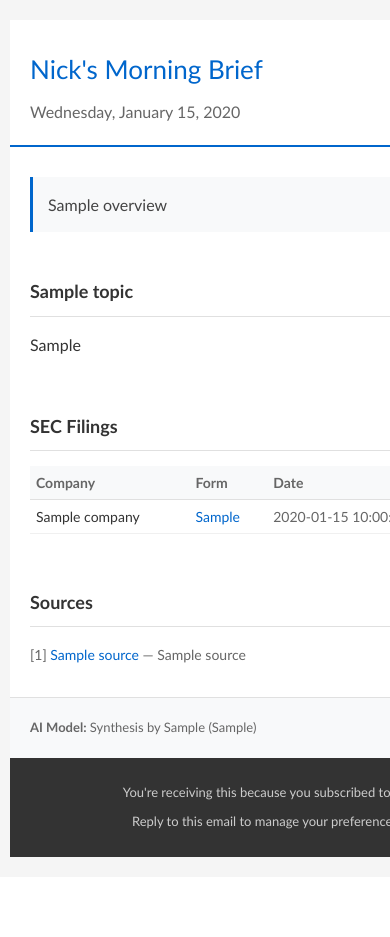
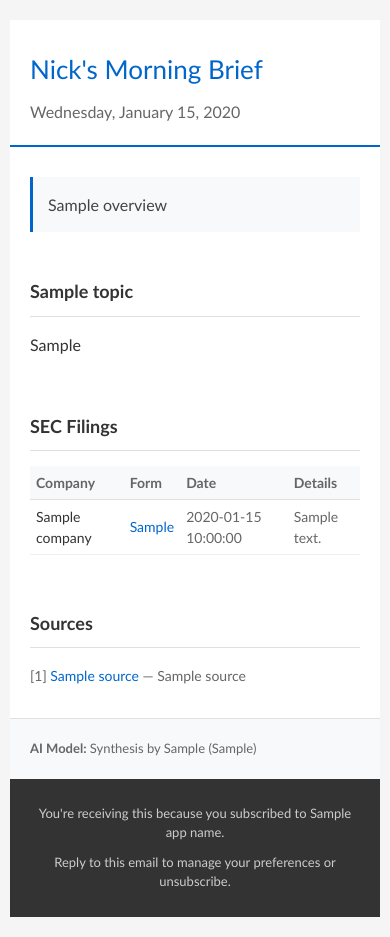
Before and after one commit to norangio/email-reports, a Python web app: template src/templates/brief_email.html in a window 390 px wide; the page is wider, and only the part inside the window is pictured. Before the commit the page ends 857 px from the top of that part, so only its background shows below. Run offline with Jinja, Linux system fonts and the light colour scheme; the template is opened without the code that fills it: most values are stand-ins (such as "Sample title", 1, 10 or a date in 2020).

Commit message:
fix: make email layout fluid for mobile rendering
Replace fixed width="600" on main container with width="100%" +
max-width: 600px so mobile clients render at screen width instead of
scaling down a 600px layout. Outlook desktop gets fixed width via
MSO conditional. This is what actually fixes mobile readability —
the previous font-size bumps had no visible effect because the entire
layout was being shrunk to fit.

[with assist from Claude Code]

```diff
--- a/src/templates/brief_email.html
+++ b/src/templates/brief_email.html
@@ -44,7 +44,8 @@
         <tr>
             <td align="center" style="padding: 20px 10px;">
                 <!-- Main Container -->
-                <table role="presentation" width="600" cellpadding="0" cellspacing="0" style="background-color: #ffffff; max-width: 600px;">
+                <!--[if mso]><table role="presentation" width="600" cellpadding="0" cellspacing="0" align="center"><tr><td><![endif]-->
+                <table role="presentation" width="100%" cellpadding="0" cellspacing="0" style="background-color: #ffffff; max-width: 600px; margin: 0 auto;">
 
                     <!-- Header -->
                     <tr>
@@ -152,6 +153,7 @@
                     </tr>
 
                 </table>
+                <!--[if mso]></td></tr></table><![endif]-->
             </td>
         </tr>
     </table>
--- a/src/templates/digest_email.html
+++ b/src/templates/digest_email.html
@@ -15,7 +15,8 @@
         <tr>
             <td align="center" style="padding: 20px 10px;">
                 <!-- Main Container -->
-                <table role="presentation" width="600" cellpadding="0" cellspacing="0" style="background-color: #ffffff; max-width: 600px;">
+                <!--[if mso]><table role="presentation" width="600" cellpadding="0" cellspacing="0" align="center"><tr><td><![endif]-->
+                <table role="presentation" width="100%" cellpadding="0" cellspacing="0" style="background-color: #ffffff; max-width: 600px; margin: 0 auto;">
 
                     <!-- Header -->
                     <tr>
@@ -117,6 +118,7 @@
                     </tr>
 
                 </table>
+                <!--[if mso]></td></tr></table><![endif]-->
             </td>
         </tr>
     </table>
--- a/src/templates/welcome_email.html
+++ b/src/templates/welcome_email.html
@@ -9,7 +9,8 @@
     <table role="presentation" width="100%" cellpadding="0" cellspacing="0" style="background-color: #f5f5f5;">
         <tr>
             <td align="center" style="padding: 20px 10px;">
-                <table role="presentation" width="600" cellpadding="0" cellspacing="0" style="background-color: #ffffff; max-width: 600px;">
+                <!--[if mso]><table role="presentation" width="600" cellpadding="0" cellspacing="0" align="center"><tr><td><![endif]-->
+                <table role="presentation" width="100%" cellpadding="0" cellspacing="0" style="background-color: #ffffff; max-width: 600px; margin: 0 auto;">
 
                     <!-- Header -->
                     <tr>
@@ -74,6 +75,7 @@
                     </tr>
 
                 </table>
+                <!--[if mso]></td></tr></table><![endif]-->
             </td>
         </tr>
     </table>
```
